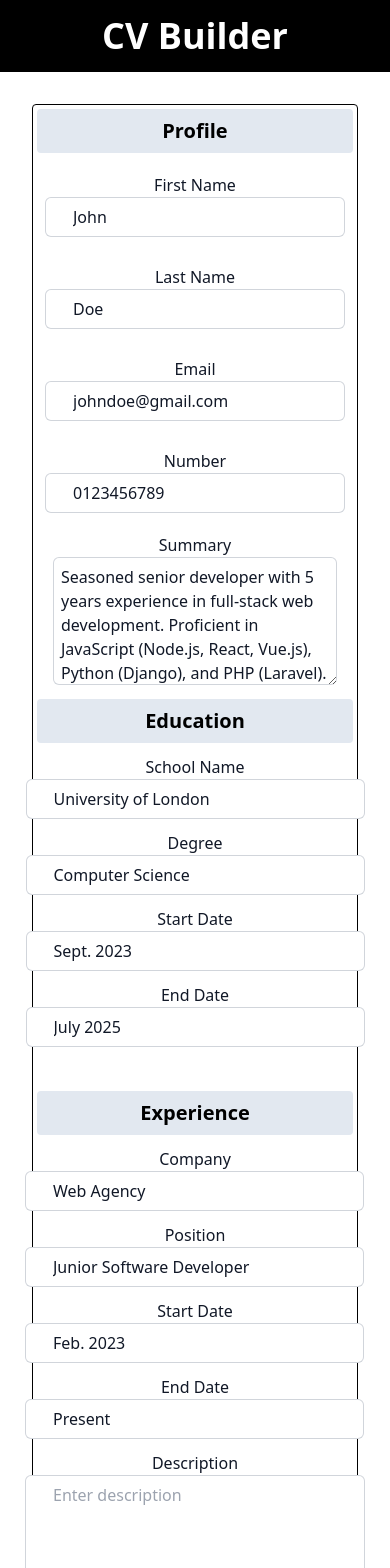
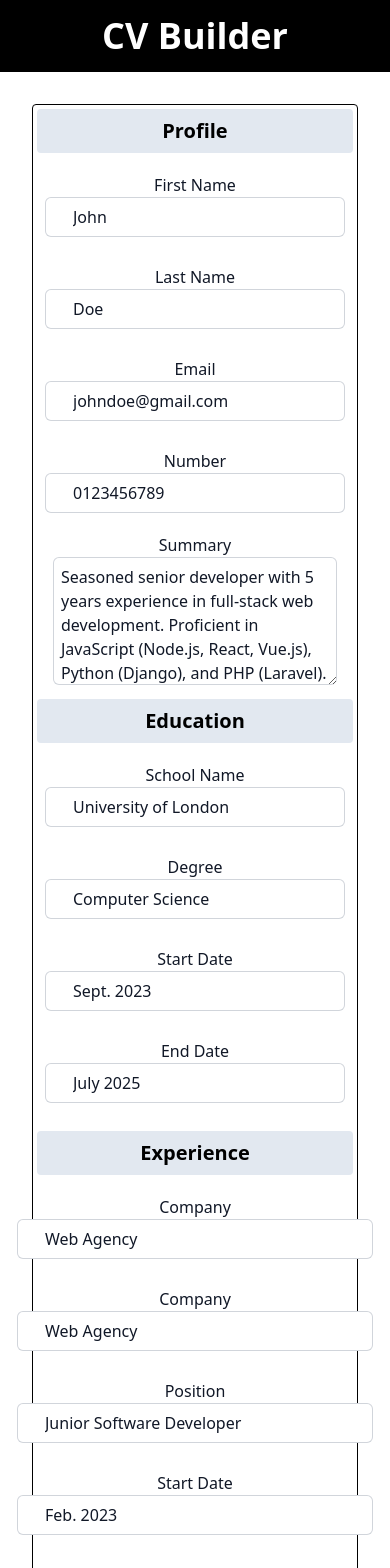
Before and after one commit to h4m24-a/cv-builder, a React (Vite) app: page / in a window 390 px wide. Shown: the top 1568 px of the page. Built offline with nearby package versions, Linux system fonts and the light colour scheme; a web font is replaced by a local one.

Commit message:
added input field component to the rest of the sections and made them responsive

```diff
--- a/src/components/Education.jsx
+++ b/src/components/Education.jsx
@@ -1,8 +1,18 @@
+/* eslint-disable react/prop-types */
 import React from "react";
 
-// eslint-disable-next-line react/prop-types
-const Education = ({setSchoolName, schoolName, setDegree, degree, setStartDate, startDate, setEndDate, endDate}) => {
+import InputField from "./InputField"; // Adjust the import path based on your file structure
 
+const Education = ({
+  setSchoolName,
+  schoolName,
+  setDegree,
+  degree,
+  setStartDate,
+  startDate,
+  setEndDate,
+  endDate,
+}) => {
   const handleSumbit = (e) => {
     e.preventDefault();
   };
@@ -14,72 +24,45 @@ const Education = ({setSchoolName, schoolName, setDegree, degree, setStartDate,
       </h1>
 
       <div className="flex justify-center">
-      <form onSubmit={handleSumbit}>
-
-        <label htmlFor="schoolName" className="flex justify-center pt-3 text-md font-medium leading-6 text-gray-900"> School Name</label>
-
-        <input
+        <form onSubmit={handleSumbit} className="flex flex-wrap justify-center">
+          <InputField
+            label="School Name"
+            id="schoolName"
+            value={schoolName}
             onChange={(e) => setSchoolName(e.target.value)}
-            value={schoolName}
-            name="schoolName"
-            id="schoolName"
-            type={"text"}
-            className="rounded-md border-0 py-2 pl-7 pr-20 text-gray-900 ring-1 ring-inset ring-gray-300 placeholder:text-gray-400 focus:ring-2 focus:ring-inset focus:ring-indigo-600 sm:text-sm sm:leading-6"
+            type="text"
           />
 
-          <label htmlFor="degree" className="flex justify-center pt-3 text-md font-medium leading-6 text-gray-900"> Degree</label>
-
-          <input
+          <InputField
+            label="Degree"
+            id="degree"
+            value={degree}
             onChange={(e) => setDegree(e.target.value)}
-            value={degree}
-            name="degree"
-            id="degree"
-            type={"text"}
-            className="rounded-md border-0 py-2 pl-7 pr-20 text-gray-900 ring-1 ring-inset ring-gray-300 placeholder:text-gray-400 focus:ring-2 focus:ring-inset focus:ring-indigo-600 sm:text-sm sm:leading-6"
+            type="text"
           />
 
-          <label htmlFor="startDate" className="flex justify-center pt-3 text-md font-medium leading-6 text-gray-900"> Start Date</label>
 
-          <input
+          <div className="md:flex w-full justify-center">
+          <InputField
+            label="Start Date"
+            id="startDate"
+            value={startDate}
             onChange={(e) => setStartDate(e.target.value)}
-            value={startDate}
-            name="startDate"
-            id="startDate"
+            type="text"
             placeholder="September 2023"
-            type={"text"}
-            className="rounded-md border-0 py-2 pl-7 pr-20 text-gray-900 ring-1 ring-inset ring-gray-300 placeholder:text-gray-400 focus:ring-2 focus:ring-inset focus:ring-indigo-600 sm:text-sm sm:leading-6"
           />
 
-          <label htmlFor="endDate" className="flex justify-center pt-3 text-md font-medium leading-6 text-gray-900"> End Date</label>
-
-
-          <input
+          <InputField
+            label="End Date"
+            id="endDate"
+            value={endDate}
             onChange={(e) => setEndDate(e.target.value)}
-            value={endDate}
-            name="endDate"
-            id="endDate"
+            type="text"
             placeholder="July 2025"
-            type={"text"}
-            className="rounded-md border-0 mb-6 py-2 pl-7 pr-20 text-gray-900 ring-1 ring-inset ring-gray-300 placeholder:text-gray-400 focus:ring-2 focus:ring-inset focus:ring-indigo-600 sm:text-sm sm:leading-6"
           />
-
-          {/* <div className="flex justify-center gap-3">
-            <button type="submit" className="inline-flex items-center justify-center h-12 gap-2 px-6 text-lg font-medium tracking-wide text-white transition duration-300 rounded whitespace-nowrap bg-emerald-500 hover:bg-emerald-600 focus:bg-emerald-700 focus-visible:outline-none disabled:cursor-not-allowed disabled:border-emerald-300 disabled:bg-emerald-300 disabled:shadow-none">
-              <svg xmlns="http://www.w3.org/2000/svg" fill="none" viewBox="0 0 24 24" strokeWidth={1.5} stroke="currentColor" className="w-6 h-6">
-              <path strokeLinecap="round" strokeLinejoin="round" d="M12 4.5v15m7.5-7.5h-15" />
-              </svg>
-            </button>
-
-            <button className="inline-flex items-center justify-center h-12 gap-2 px-6 text-lg font-medium tracking-wide text-white transition duration-300 rounded whitespace-nowrap bg-blue-400 hover:bg-blue-600 focus:bg-blue-700 focus-visible:outline-none disabled:cursor-not-allowed disabled:border-emerald-300 disabled:bg-emerald-300 disabled:shadow-none">
-              <svg xmlns="http://www.w3.org/2000/svg" fill="none" viewBox="0 0 24 24" strokeWidth={1.5} stroke="currentColor" className="w-6 h-6">
-              <path strokeLinecap="round" strokeLinejoin="round" d="M16.862 4.487l1.687-1.688a1.875 1.875 0 112.652 2.652L10.582 16.07a4.5 4.5 0 01-1.897 1.13L6 18l.8-2.685a4.5 4.5 0 011.13-1.897l8.932-8.931zm0 0L19.5 7.125M18 14v4.75A2.25 2.25 0 0115.75 21H5.25A2.25 2.25 0 013 18.75V8.25A2.25 2.25 0 015.25 6H10" />
-              </svg>
-            </button>
-          </div> */}
+          </div>
 
         </form>
-
-
       </div>
     </>
   );
--- a/src/components/Experience.jsx
+++ b/src/components/Experience.jsx
@@ -1,5 +1,6 @@
 import React from 'react'
 import { useState } from 'react';
+import InputField from './InputField';
 
 // eslint-disable-next-line react/prop-types
 const Experience = ({ setCompany, company, setPosition, position, setJobStart, jobStart, setJobEnd, jobEnd,  setDescriptions}) => {
@@ -26,55 +27,50 @@ const Experience = ({ setCompany, company, setPosition, position, setJobStart, j
       <h1 className='font-sans text-xl font-extrabold bg-slate-200 rounded p-2 mt-5 text-center'>Experience</h1>
 
       <div className="flex justify-center">
-      <form onSubmit={handleSumbit}>
-
-        <label htmlFor="company" className="flex justify-center pt-3 text-md font-medium leading-6 text-gray-900"> Company</label>
-
-        <input
+        <form onSubmit={handleSumbit} className="flex flex-wrap justify-center">
+          <InputField
+            label="Company"
+            id="company"
+            value={company}
             onChange={(e) => setCompany(e.target.value)}
-            value={company}
-            name="company"
-            id="company"
-            type={"text"}
-            className="rounded-md border-0 py-2 pl-7 pr-20 text-gray-900 ring-1 ring-inset ring-gray-300 placeholder:text-gray-400 focus:ring-2 focus:ring-inset focus:ring-indigo-600 sm:text-sm sm:leading-6"
           />
 
-          <label htmlFor="position" className="flex justify-center pt-3 text-md font-medium leading-6 text-gray-900"> Position</label>
-
-          <input
-            onChange={(e) => setPosition(e.target.value)}
-            value={position}
-            name="position"
-            id="position"
-            type={"text"}
-            className="rounded-md border-0 py-2 pl-7 pr-20 text-gray-900 ring-1 ring-inset ring-gray-300 placeholder:text-gray-400 focus:ring-2 focus:ring-inset focus:ring-indigo-600 sm:text-sm sm:leading-6"
+        <InputField
+            label="Company"
+            id="company"
+            value={company}
+            onChange={(e) => setCompany(e.target.value)}
+            type="text"
           />
 
-          <label htmlFor="jobStart" className="flex justify-center pt-3 text-md font-medium leading-6 text-gray-900"> Start Date</label>
-
-          <input
-            onChange={(e) => setJobStart(e.target.value)}
-            value={jobStart}
-            name="jobStart"
-            id="jobStart"
-            placeholder="Feb. 2022"
-            type={"text"}
-            className="rounded-md border-0 py-2 pl-7 pr-20 text-gray-900 ring-1 ring-inset ring-gray-300 placeholder:text-gray-400 focus:ring-2 focus:ring-inset focus:ring-indigo-600 sm:text-sm sm:leading-6"
+          <InputField
+            label="Position"
+            id="position"
+            value={position}
+            onChange={(e) => setPosition(e.target.value)}
+            type="text"
           />
 
-          <label htmlFor="jobEnd" className="flex justify-center pt-3 text-md font-medium leading-6 text-gray-900"> End Date</label>
+          <InputField
+            label="Start Date"
+            id="jobStart"
+            value={jobStart}
+            onChange={(e) => setJobStart(e.target.value)}
+            type="text"
+            placeholder="Feb. 2022"
+          />
+
+          <InputField
+            label="End Date"
+            id="jobEnd"
+            value={jobEnd}
+            onChange={(e) => setJobEnd(e.target.value)}
+            type="text"
+            placeholder="May 2023"
+          />
 
 
-          <input
-            onChange={(e) => setJobEnd(e.target.value)}
-            value={jobEnd}
-            name="jobEnd"
-            id="jobEnd"
-            placeholder="May 2023"
-            type={"text"}
-            className="rounded-md border-0 py-2 pl-7 pr-20 text-gray-900 ring-1 ring-inset ring-gray-300 placeholder:text-gray-400 focus:ring-2 focus:ring-inset focus:ring-indigo-600 sm:text-sm sm:leading-6"
-          />
-
+          <div className="w-full px-4 flex flex-col justify-center">
             <label htmlFor="description" className="flex justify-center pt-3 text-md font-medium leading-6 text-gray-900">Description</label>
 
             <textarea
@@ -83,14 +79,18 @@ const Experience = ({ setCompany, company, setPosition, position, setJobStart, j
               name="description"
               id="description"
               placeholder="Enter description"
-            className="rounded-md border-0 py-2 pl-7 pr-28 text-gray-900 ring-1 ring-inset ring-gray-300 placeholder:text-gray-400 focus:ring-2 focus:ring-inset focus:ring-indigo-600 sm:text-sm sm:leading-6 h-32"/>
+              className=" mx-ai rounded-md border-0 py-2 pl-7 pr-28 text-gray-900 ring-1 ring-inset ring-gray-300 placeholder:text-gray-400 focus:ring-2 focus:ring-inset focus:ring-indigo-600 sm:text-sm sm:leading-6 h-32"/>
+          </div>
 
           <div className="flex justify-center pt-3">
-            <button type="button" onClick={handleNewDesc} className="flex flex- rounded border border-indigo-600 bg-indigo-600 px-12 py-3 text-sm font-medium text-white hover:bg-transparent hover:text-indigo-600 focus:outline-none focus:ring active:text-indigo-500">
+            <button
+              type="button"
+              onClick={handleNewDesc}
+              className="flex  rounded border border-indigo-600 bg-indigo-600 px-12 py-3 text-sm font-medium text-white hover:bg-transparent hover:text-indigo-600 focus:outline-none focus:ring active:text-indigo-500"
+            >
               Add Description
             </button>
           </div>
-
         </form>
       </div>
     </>
--- a/src/components/Profile.jsx
+++ b/src/components/Profile.jsx
@@ -1,6 +1,6 @@
 /* eslint-disable react/prop-types */
 import React from "react";
-import InputField from "./InputField"; // Adjust the import path based on your file structure
+import InputField from "./InputField";
 
 export default function Profile({
   setFirstName,
```
Lines whose indentation alone changed are shown as unchanged.
